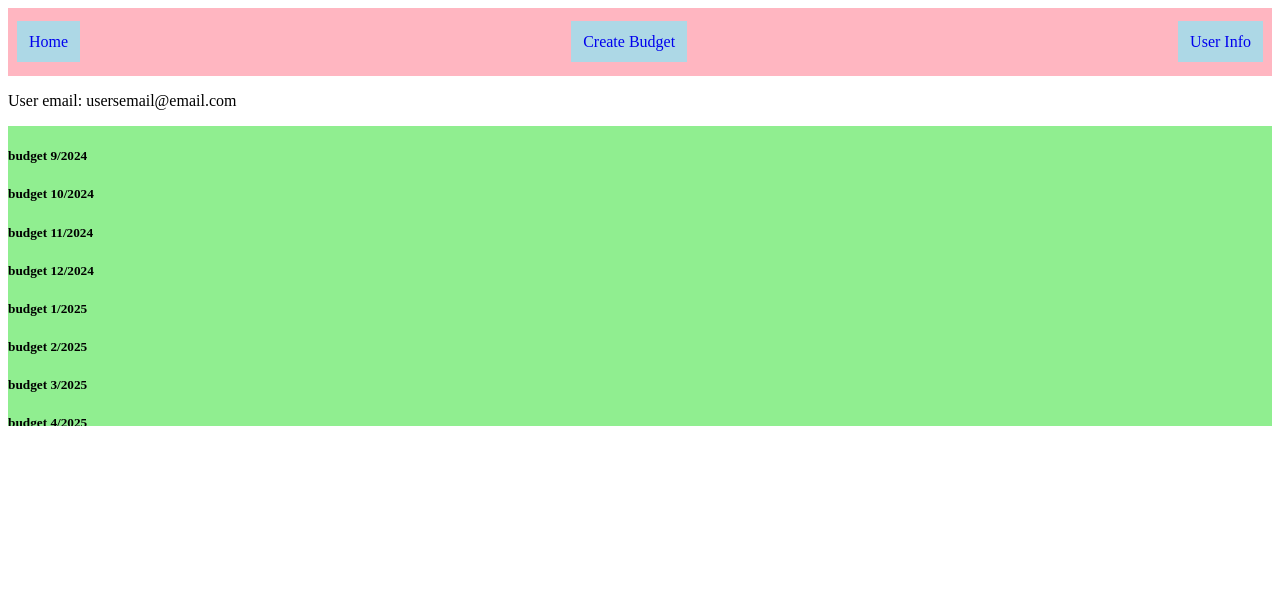
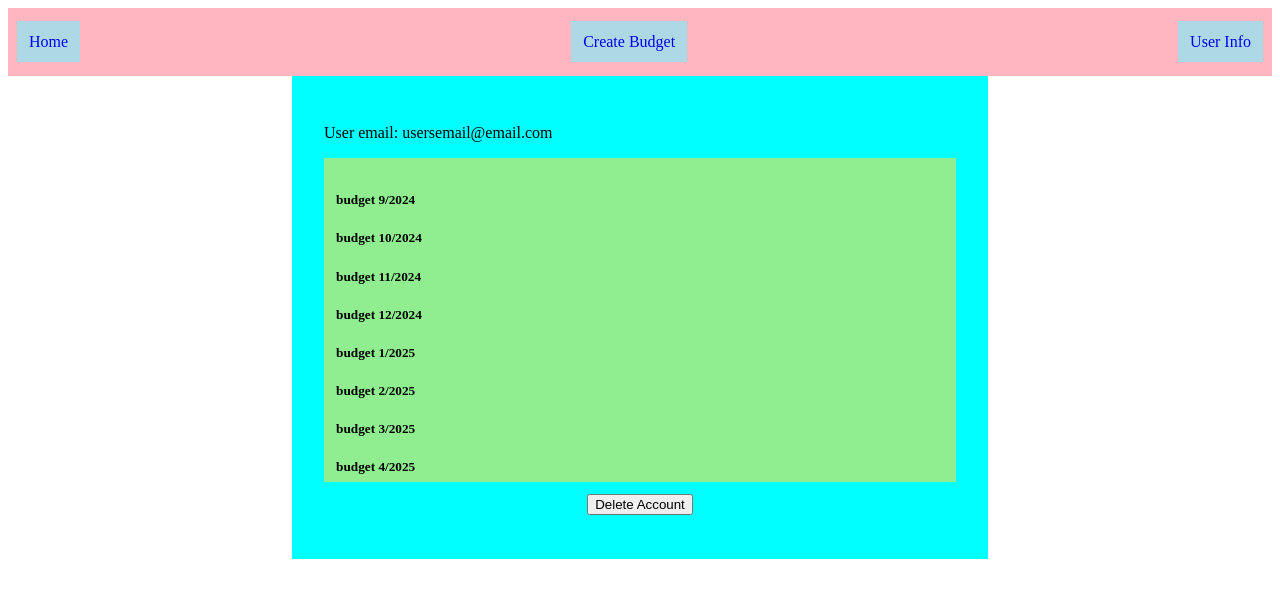
Before and after one commit to LizaFeng/iBudget, an Angular app in the folder iBudget/: page /user-info in a window 1280 px wide. Shown: the top 598 px of the page. Built offline with nearby package versions, Linux system fonts and the light colour scheme.

Commit message:
styling and added the budget-pdf-card component to populate the scrollable div

```diff
--- /dev/null
+++ b/iBudget/src/app/budget-pdf-card/budget-pdf-card.html
@@ -0,0 +1 @@
+<p>budget-pdf-card works!</p>
--- a/iBudget/src/app/user-info/user-info.css
+++ b/iBudget/src/app/user-info/user-info.css
@@ -1,7 +1,20 @@
+.account-deletion-btn-div {
+  display: flex;
+  justify-content: center;
+  padding: 12px;
+}
 .pdf-budget-containers {
   background: lightgreen;
   height: 300px; /* Example fixed height */
   /* or */
   max-height: 300px; /* Example maximum height */
+  padding: 12px;
   overflow-y: auto;
 }
+
+.user-info-container {
+  background-color: aqua;
+  margin: auto;
+  padding: 2rem;
+  width: 50%;
+}
--- a/iBudget/src/app/user-info/user-info.html
+++ b/iBudget/src/app/user-info/user-info.html
@@ -17,7 +17,7 @@
   </div>
   <div class="pdf-budget-containers">
     <!-- should contain components of a budget sheet. populate by grabbing from the database
-
+         budget-pdf-card
         -->
     <h5>budget 9/2024</h5>
     <h5>budget 10/2024</h5>
@@ -29,4 +29,7 @@
     <h5>budget 4/2025</h5>
     <h5>budget 5/2025</h5>
   </div>
+  <div class="account-deletion-btn-div">
+    <button class="delete-account-btn">Delete Account</button>
+  </div>
 </div>
```
Also changed, not shown: iBudget/src/app/budget-pdf-card/budget-pdf-card.ts (added, +11 -0 lines), iBudget/src/app/budget-pdf-card/budget-pdf-card.css (added), 1 other file (tests, documents, lock files or other folders).
